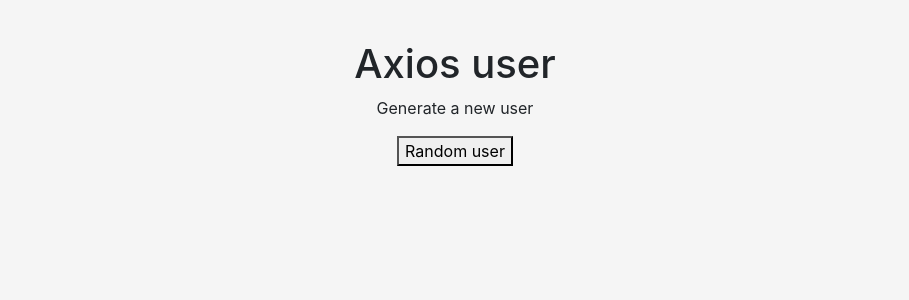
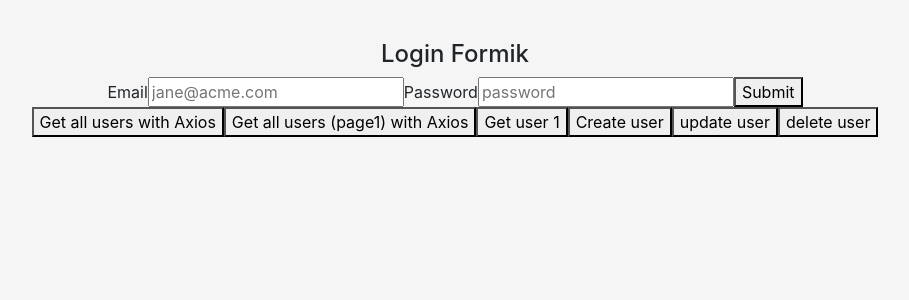
Before and after one commit to GianinaLC/my-app-22, a React (Create React App) app: page / in a window 1280 px wide. Shown: the top 300 px of the page, without its empty margins (185-1094 px from the left). Built offline with nearby package versions, Linux system fonts and the light colour scheme.

Commit message:
CRUD axios

```diff
--- a/src/App.js
+++ b/src/App.js
@@ -1,4 +1,5 @@
 import './App.css';
+import Axioscrudexample from './components/pure/AxiosCRUDExample';
 import AxiosExample from './components/pure/AxiosExample';
 /* import Father from './components/containers/father';
 import TaskListComponent from './components/containers/task_list';
@@ -40,7 +41,8 @@
       {/* <AsyncExample /> */}
       {/* <ObservableExample /> */}
       {/*  <FetchExample /> */}
-      <AxiosExample />
+      {/* <AxiosExample /> */}
+      <Axioscrudexample />
     </div>
   );
 }
--- /dev/null
+++ b/src/components/pure/AxiosCRUDExample.jsx
@@ -0,0 +1,205 @@
+import { getAllPagedUsers, getAllUsers, getUserByID, login, createUser, updateUserByID, deleteUserByID} from "../../services/axiosCRUDService";
+import { Formik, Field, Form, ErrorMessage} from 'formik';
+import * as Yup from 'yup';
+
+const loginSchema = Yup.object().shape(
+    {
+        email: Yup.string()
+            .email('Invalid email format')
+            .required('Email is required'),
+        password: Yup.string()
+            .required('Password is required')
+    }
+);
+
+const Axioscrudexample = () => {
+    const initialCredential = {
+        email: '',
+        password: ''
+    }
+
+const authUser = (values) => {
+    login(values.email, values.password)
+        .then(response => {
+            if (response.data.token) {
+                alert(JSON.stringify(response.data))
+                sessionStorage.setItem('token', response.data.token)//key, value
+            } else {
+                sessionStorage.removeItem('token')//key
+                throw new Error('Login failure')
+            }
+        })
+        .catch(err => {
+            alert(`Algo salio mal ${err}`)
+            sessionStorage.removeItem('token')//key
+        })
+        .finally(()=> console.log('Login done'))
+    }
+
+    //CRUD examples
+
+    const obtainAllUsers = () => {
+        getAllUsers()
+            .then(response => {
+               if (response.data.data && response.status === 200) {
+                    alert(JSON.stringify(response.data.data))
+                } else {
+                    throw new Error(`No users found`)
+                }
+            })
+        .catch(err => alert('error al obtener usuarios',err))
+    }
+
+    const obtainAllPagedUsers= (page) => {
+        getAllPagedUsers(page)
+            .then(response => {
+                if (response.data.data && response.status === 200) {
+                    alert(JSON.stringify(response.data.data))
+                } else {
+                    throw new Error(`No users found in page ${page}`)
+                }
+            })
+            .catch(err => alert('error al obtener usuarios',err))
+    }
+
+    const obtainUserByID = (id) => {
+        getUserByID(id)
+            .then(response => {
+                if (response.data.data && response.status === 200) {
+                    alert(JSON.stringify(response.data.data))
+                } else {
+                    throw new Error(`User not found`)
+                }
+            })
+            .catch(err => alert('error al obtener usuarios',err))
+    }
+
+    const createUsers = (name, job) => {
+        createUser(name, job)
+            .then(response => {
+                if (response.data && response.status === 201) {
+                    alert(JSON.stringify(response.data))
+                } else {
+                    throw new Error(`User not created`)
+                }
+            })
+            .catch(err => alert('error al obtener usuarios',err))
+    }
+
+    const updateUser = (id, name, job) => {
+        updateUserByID(id, name, job)
+            .then(response => {
+                if (response.data && response.status === 200) {
+                    alert(JSON.stringify(response.data))
+                } else {
+                    throw new Error(`User not found and no update done`)
+                }
+            })
+            .catch(err => alert('error al obtener usuario id',err))
+    }
+
+    const deleteUser = (id) => {
+        deleteUserByID(id)
+            .then(response => {
+                if (response.status === 204) {
+                    alert(`User ${id} successfully delete`)
+                } else {
+                    throw new Error(`User not found and no deleted`)
+                }
+            })
+            .catch(err => alert('User not found and no deleted',err))
+    }
+
+
+    return (
+        <div>
+            <h4>Login Formik</h4>
+            <Formik
+                // *** valores iniciales que recibe el form
+                initialValues={initialCredential}
+                // *** Yup validacion esquema
+                validationSchema={loginSchema}
+                // *** evento onSubmit
+                onSubmit={async (values) => {
+                    authUser(values)
+                }}
+            >
+                {/* obtener props de formik  desde los campos */}
+                {/* {props => {
+                    const {
+                        values,
+                        touched,
+                        errors,
+                        isSubmitting,
+                        handleChange,
+                        handleBlur,
+                        handleSubmit
+                    } = props;
+                return */}
+                {/* // *** simplificado, desestructuracion */}
+
+                {({ values,
+                        touched,
+                        errors,
+                        isSubmitting,
+                        handleChange,
+                        handleBlur,
+                        handleSubmit }) => (
+                    <Form>
+                        <label htmlFor="email">Email</label>
+                        <Field
+                        id="email"
+                        name="email"
+                        placeholder="jane@acme.com"
+                        type="email"
+                        />
+                        {/* email errors */}
+                        {
+                            errors.email && touched.email &&
+                            (/* <div className='error'>
+                                <p>{errors.email}</p>
+                            </div> */
+                                <div>
+                                    <ErrorMessage name="email" />
+                                </div>
+                        )
+                        }
+
+                        <label htmlFor="password">Password</label>
+                        <Field
+                        id="password"
+                        name="password"
+                        placeholder="password"
+                        type="password"
+                        />
+                        {/* password errors */}
+                        {errors.password && touched.password &&
+                            /* (<div className='error'>
+                                <p>{errors.password}</p>
+                        </div> */
+                            /// otro ejemplo pasar el div component
+                            (
+                                <ErrorMessage name="password" component='div' />
+                            )
+                        }
+
+                        <button type="submit">Submit</button>
+
+                        {isSubmitting ? (<p>Login your credentials... </p>) : null }
+                    </Form>
+                )}
+            </Formik>
+            {/* example button to test API responses */}
+            <div>
+                <button onClick={obtainAllUsers}>Get all users with Axios</button>
+                <button onClick={()=> obtainAllPagedUsers(1)}>Get all users (page1) with Axios</button>
+                <button onClick={()=> obtainUserByID(1)}>Get user 1</button>
+                <button onClick={()=> createUsers('morpheus','leader' )}>Create user</button>
+                <button onClick={()=> updateUser(1,'morpheus','developer' )}>update user</button>
+                <button onClick={()=> deleteUser(1)}>delete user</button>
+            </div>
+        </div>
+    )
+}
+
+export default Axioscrudexample;
--- /dev/null
+++ b/src/services/axiosCRUDService.js
@@ -0,0 +1,63 @@
+import axios from 'axios';
+
+//metodo para login successful
+/*
+*login method to reqres endpoint
+*"email": "eve.holt@reqres.in",
+*"password": "cityslicka"
+* @param {string} email
+* @param {string} password
+*/
+
+export const login = (email, password) => {
+    let body = {
+        email: email,
+        password: password
+    }
+    //return the response with a Promise
+    return axios.post('https://reqres.in/api/login', body)
+    //url api y la data o body de lo que esta esperando
+}
+
+// TODO: obtener todos los usuarios
+export const getAllUsers = () => {
+    return axios.get('https://reqres.in/api/users')
+}
+
+// TODO: obtener todas las paginas
+export const getAllPagedUsers = (page) => {
+    return axios.get(`https://reqres.in/api/users?page=${page}`)
+}
+
+// TODO: obtener usuario by id
+export const getUserByID = (id) => {
+    return axios.get(`https://reqres.in/api/users/${id}`)
+}
+
+// TODO: crear usuario
+export const createUser = (name, job) => {
+    let body = {
+        name,
+        job
+    }
+
+    return axios.post('https://reqres.in/api/users', body)
+}
+// TODO: actualizar usuario
+
+//deberia de recibir un id pero esta api no lo usa
+export const updateUserByID = (id, name, job) => {
+    let body = {
+        name,
+        job
+    }
+
+    return axios.put(`https://reqres.in/api/users/${id}`, body)
+}
+
+
+// TODO: borrar usuario
+
+export const deleteUserByID = (id) => {
+    return axios.delete(`https://reqres.in/api/users/${id}`)
+}
```
